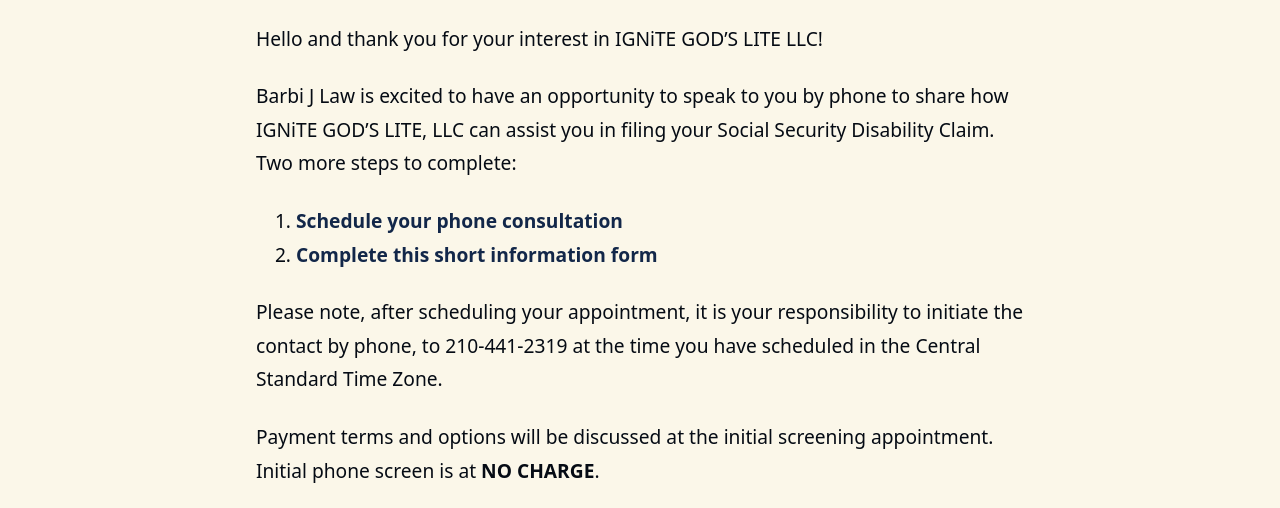
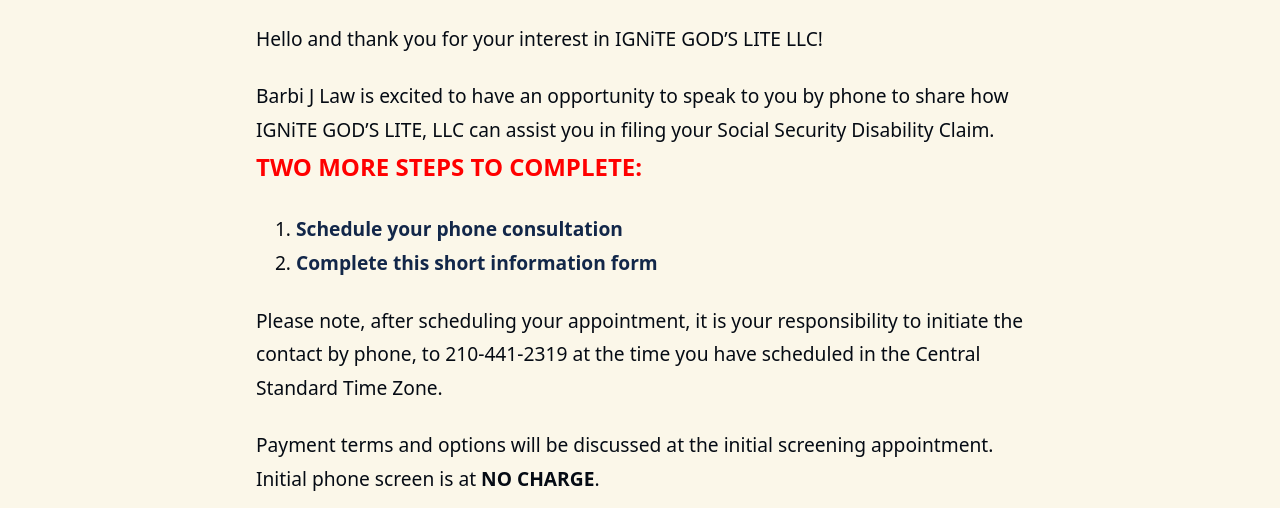
Before and after one commit to joshsurber/ignite-gods-lite.com, an Eleventy site: page civilian.md in a window 1280 px wide. Shown: the part 270-778 px from the top of the page. Built offline with nearby package versions, Linux system fonts and the light colour scheme; Eleventy itself is replaced by a stand-in of ours; files that its build step writes are made by us from their sources.

Commit message:
Update instructions

```diff
--- a/_includes/thankyou.md
+++ b/_includes/thankyou.md
@@ -6,7 +6,7 @@
 
 Hello and thank you for your interest in IGNiTE GOD’S LITE LLC!
 
-Barbi J Law is excited to have an opportunity to speak to you by phone to share how IGNiTE GOD’S LITE, LLC can assist you in filing your Social Security Disability Claim. Two more steps to complete:
+Barbi J Law is excited to have an opportunity to speak to you by phone to share how IGNiTE GOD’S LITE, LLC can assist you in filing your Social Security Disability Claim. <strong class="bigred">Two more steps to complete:</strong>
 
 1. [Schedule your phone consultation](https://app.acuityscheduling.com/schedule.php?owner=15801170)
 2. [Complete this short information form]({{formLink}})
--- a/style.css
+++ b/style.css
@@ -152,6 +152,12 @@
 }
 strong {
   font-weight: var(--fw-bold);
+}
+strong.bigred {
+    font-size: 1.25em;
+    color:red;
+    text-transform:uppercase;
+    display:inline-block;
 }
 ul {
   list-style-type: none;
```
Also changed, not shown: index.md (+6 -1 lines).
